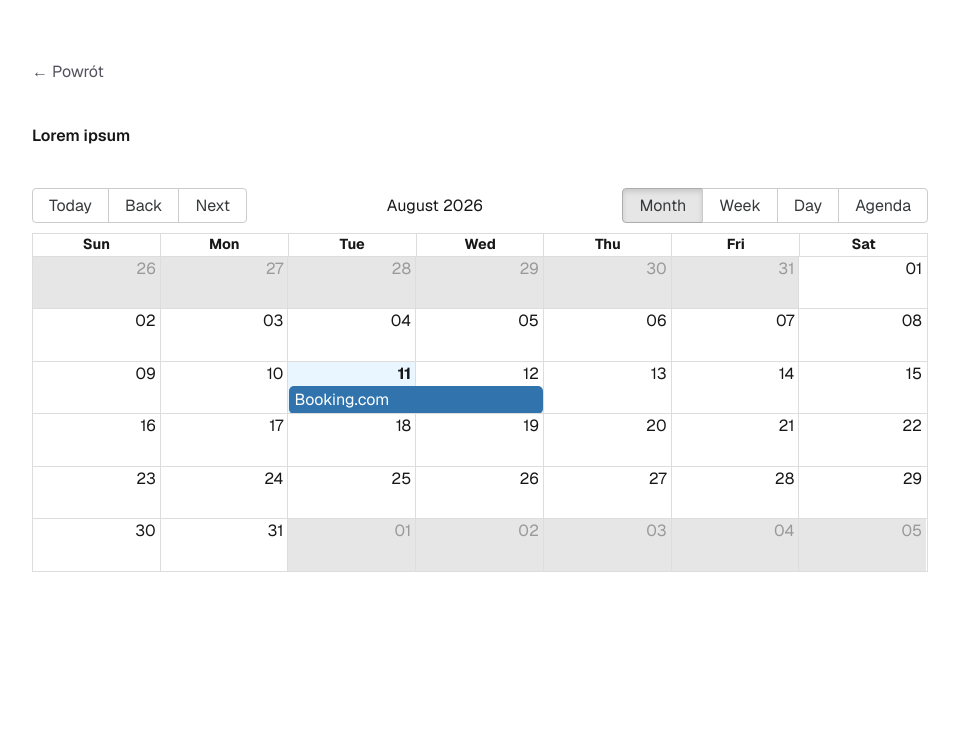
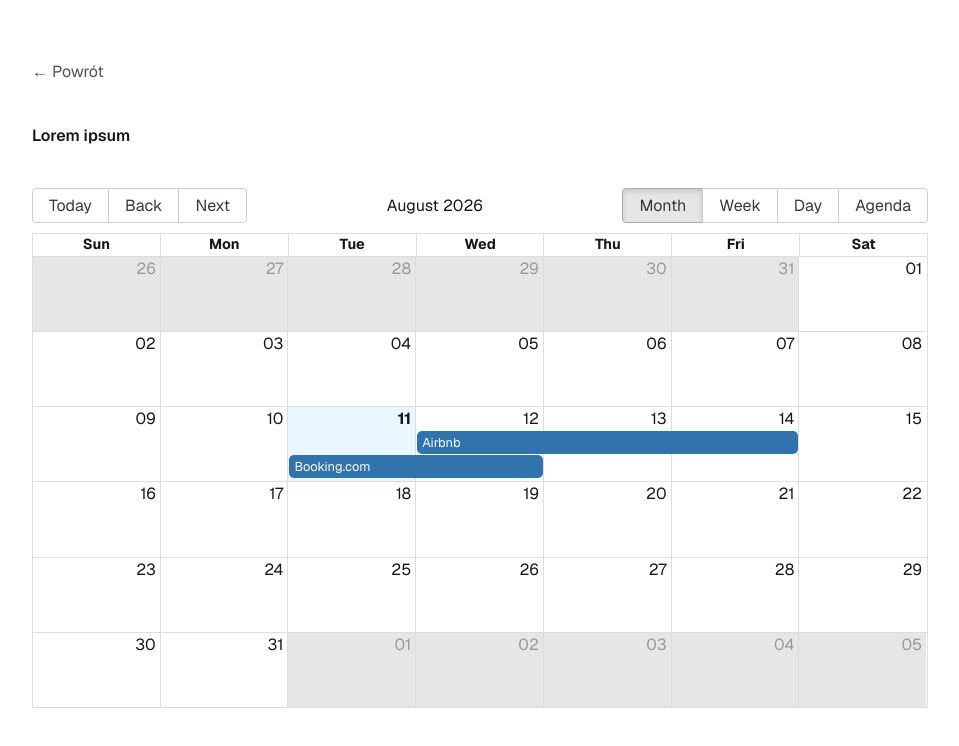
Before and after one commit to rafalkesik/bookingowy, a Next.js app: page /calendar in a window 1280 px wide. Shown: the top 746 px of the page, without its empty margins (160-1119 px from the left). Built offline with nearby package versions, Linux system fonts and the light colour scheme.

Commit message:
Make events smaller in height

```diff
--- a/src/app/globals.css
+++ b/src/app/globals.css
@@ -1,4 +1,5 @@
 @import "tailwindcss";
+@import "react-big-calendar/lib/sass/styles.scss";
 
 :root {
   --background: #ffffff;
@@ -26,3 +27,19 @@ body {
   color: var(--foreground);
   font-family: Arial, Helvetica, sans-serif;
 }
+
+/* react-big-calendar styling changes: */
+.rbc-row-content {
+  position: relative;
+  user-select: none;
+  -webkit-user-select: none;
+  z-index: 4;
+  height: 95%;
+  display: flex;
+  flex-direction: column;
+  justify-content: space-between;
+}
+
+.rbc-event-content {
+  font-size: 0.8rem;
+}
--- a/src/components/myCalendar.tsx
+++ b/src/components/myCalendar.tsx
@@ -2,7 +2,7 @@
 
 import { Calendar, View, Views, momentLocalizer } from "react-big-calendar";
 import moment from "moment";
-import "react-big-calendar/lib/css/react-big-calendar.css"
+import "react-big-calendar/lib/css/react-big-calendar.css";
 import { HTMLAttributes, useCallback, useState } from "react";
 
 const localizer = momentLocalizer(moment)
@@ -14,8 +14,18 @@ const events = [
       .add(1, "days")
       .toDate(),
     title: "Booking.com"
+  },
+  {
+    start: moment()
+      .add(1, "days")
+      .toDate(),
+    end: moment()
+      .add(3, "days")
+      .toDate(),
+    title: "Airbnb"
   }
 ]
+// Used to create custom views:
 // const views = Object.values(Views);
 
 export const MyCalendar = (props: HTMLAttributes<HTMLDivElement>) => {
@@ -26,7 +36,7 @@ export const MyCalendar = (props: HTMLAttributes<HTMLDivElement>) => {
   const onView = useCallback((newView: View) => setView(newView), []);
 
   return (
-    <div className="h-96 w-full" {...props}>
+    <div className="h-130 w-full" {...props}>
       <Calendar
         localizer={localizer}
         events={events}
```
